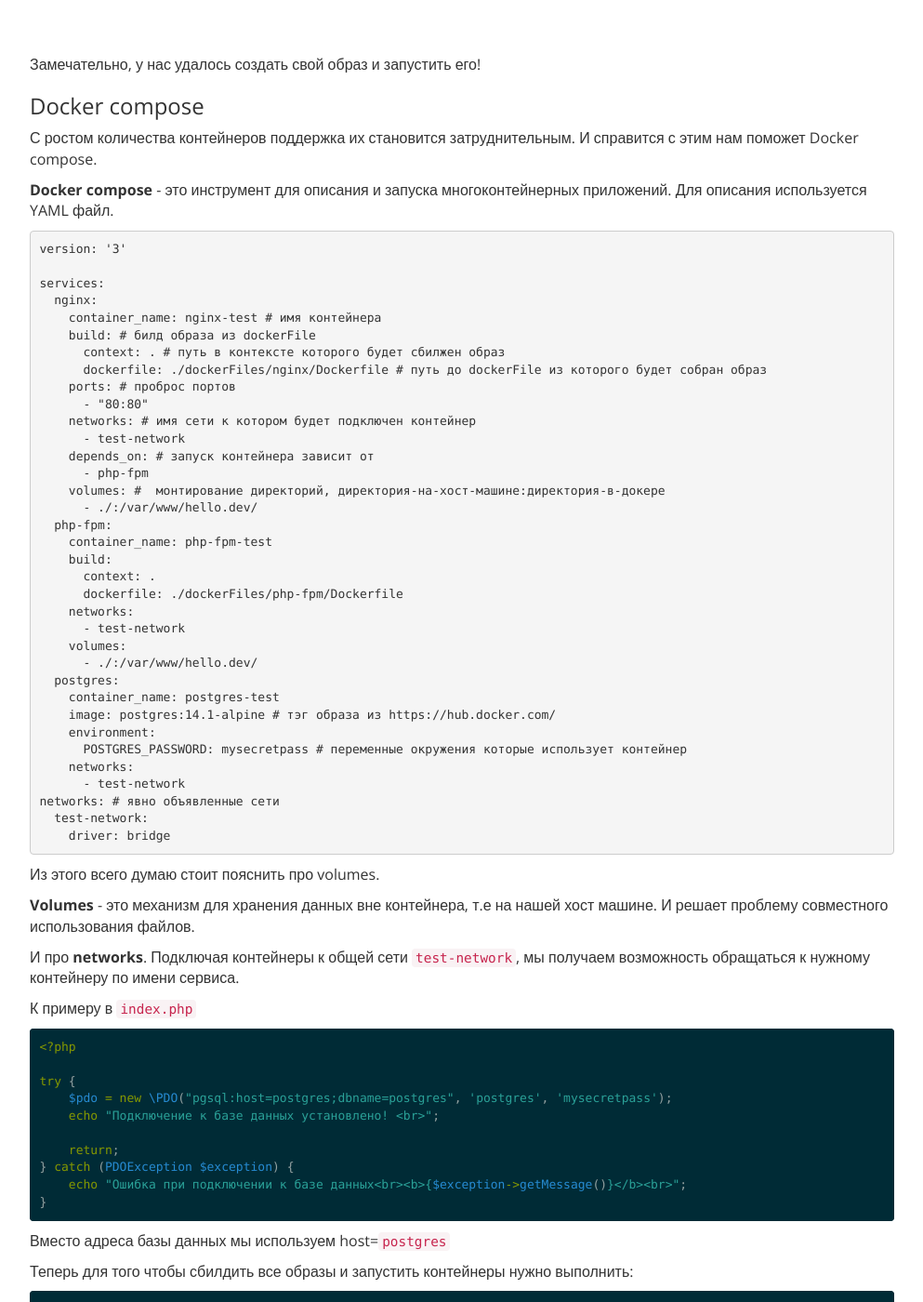
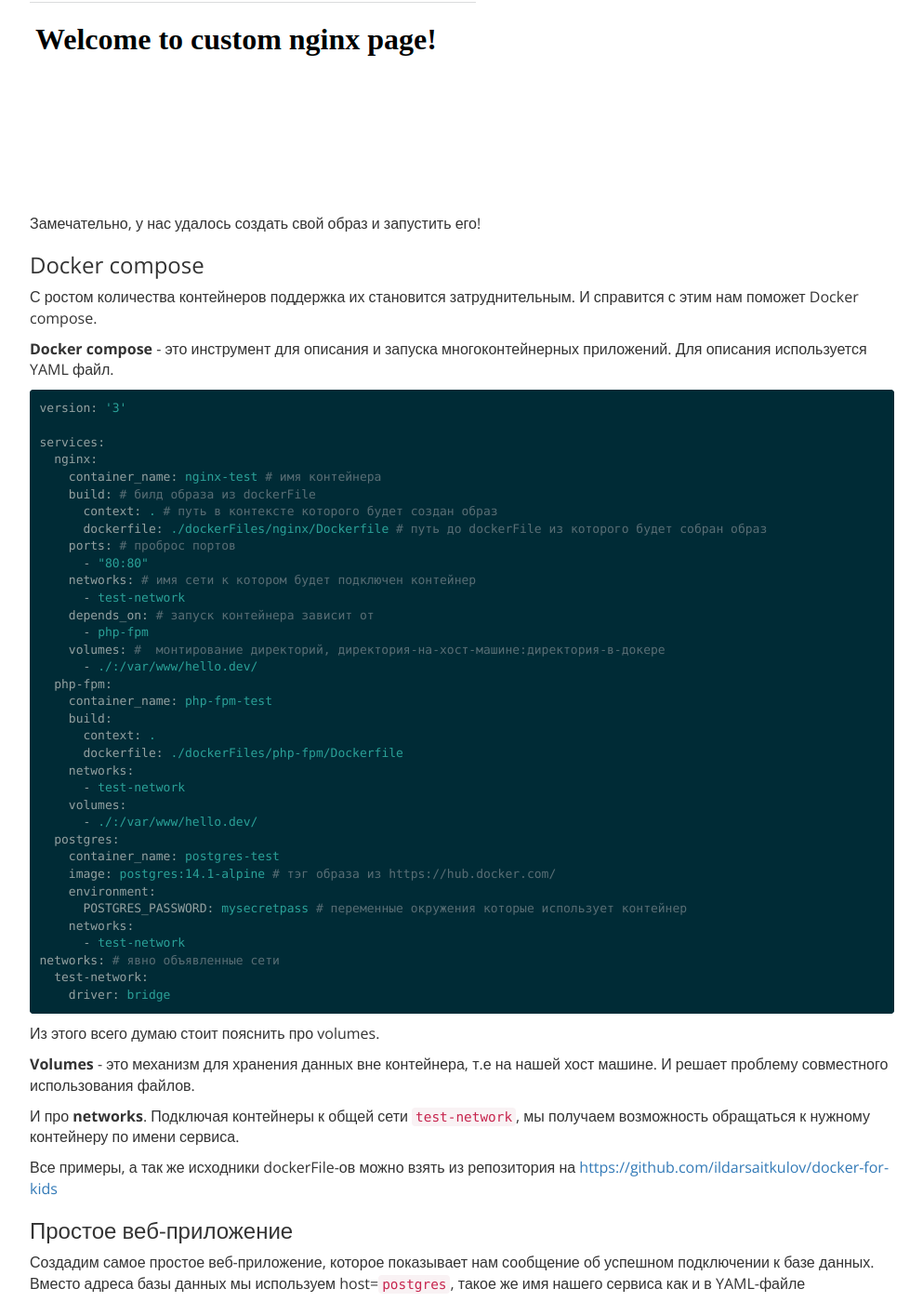
Before and after one commit to ildarsaitkulov/ildarsaitkulov.github.io, a Jekyll site: the page built from _posts/2021-11-19-docker-for-kids.md, in a window 1280 px wide and 1400 px high, scrolled down 2819 px. Shown: the whole window at 93% size, without its empty margins (143-1136 px from the left). Built offline with Jekyll 4.4.1, drawn with Linux system fonts in a browser that asks for light colours; nearby versions of some CDN libraries; comment, search, counter and statistics services are not loaded; some of the changed text lies outside the part shown.

Commit message:
+ some fixes

````diff
--- a/_posts/2021-11-19-docker-for-kids.md
+++ b/_posts/2021-11-19-docker-for-kids.md
@@ -54,7 +54,7 @@
 
 ### Создание собственных образов
 
-А давайте попробуем создать свой образ взяв за основу `nginx:latest`?
+А давайте попробуем создать свой образ, взяв за основу `nginx:latest`?
 
 Докер умеет создавать образ читая текстовые команды записанный в файл, этот файл называется **Dockerfile**
 
@@ -69,10 +69,10 @@
 {% endhighlight %}
 
 - `FROM` - задаёт базовый (родительский) образ, должен идти первой командой
-- `RUN` - выполняет команду и создаёт слой образа. Используется для установки в контейнер пакетов
-- `COPY` - копирует в контейнер файлы и директории
+- `RUN` - выполняет команду и создаёт слой образа
+- `COPY` - копирует в контейнер файлы
 
-Стандартная welcome-страница nginx-а заменяется на `nginx-custom-welcome-page.html`
+С помощью команды `COPY` мы заменяем стандартную welcome-страницу nginx-а на:
 ```html
 <!DOCTYPE html>
 <html>
@@ -84,7 +84,7 @@
 
 [Подробнее об этих и других командах тут](https://docs.docker.com/engine/reference/builder/)
 
-И давайте сбилдим наш докер образ из Dockerfile:
+И давайте создадим наш докер образ из Dockerfile:
 
 
 ```bash
@@ -115,14 +115,14 @@
 
 - `-t nginx_custom:latest` - это имя будущего образа, latest - это tag
 - `-f /opt/src/docker-for-kids/dockerFiles/nginx-custom/Dockerfile` - путь до Dockerfile
-- `/opt/src/docker-for-kids` - директория в контексте которого будет сбилжен образ
+- `/opt/src/docker-for-kids` - директория в контексте которого будет создан образ
 
 И запустим:
 
 ```bash
 $ docker run -p 8080:80 nginx_custom:latest
 ```
-![enter image description here](https://ildarsaitkulov.github.io/assets/img/posts/docker-for-kids/php-server-hello.png "enter image title here")
+![enter image description here](https://ildarsaitkulov.github.io/assets/img/posts/docker-for-kids/nginx-hello-custom.png "enter image title here")
 
 Замечательно, у нас удалось создать свой образ и запустить его!
 
@@ -132,14 +132,14 @@
 
 **Docker compose** - это инструмент для описания и запуска многоконтейнерных приложений. Для описания используется YAML файл.
 
-```YAML
+{% highlight YAML %}
 version: '3'
 
 services:
   nginx:
     container_name: nginx-test # имя контейнера
     build: # билд образа из dockerFile
-      context: . # путь в контексте которого будет сбилжен образ
+      context: . # путь в контексте которого будет создан образ
       dockerfile: ./dockerFiles/nginx/Dockerfile # путь до dockerFile из которого будет собран образ
     ports: # проброс портов
       - "80:80"
@@ -168,7 +168,7 @@
 networks: # явно объявленные сети
   test-network:
     driver: bridge
-```
+{% endhighlight %}
 
 Из этого всего думаю стоит пояснить про volumes.
 
@@ -176,7 +176,14 @@
 
 И про **networks**. Подключая контейнеры к общей сети `test-network`, мы получаем возможность обращаться к нужному контейнеру по имени сервиса.
 
-К примеру в `index.php`
+Все примеры, а так же исходники dockerFile-ов можно взять из репозитория на [https://github.com/ildarsaitkulov/docker-for-kids](https://github.com/ildarsaitkulov/docker-for-kids)
+
+### Простое веб-приложение
+
+Создадим самое простое веб-приложение, которое показывает нам сообщение об успешном подключении к базе данных.
+Вместо адреса базы данных мы используем host=`postgres`, такое же имя нашего сервиса как и в YAML-файле
+
+`index.php`
 ```php
 <?php
 
@@ -190,23 +197,24 @@
 }
 ```
 
-Вместо адреса базы данных мы используем host=`postgres`
 
-
-Теперь для того чтобы сбилдить все образы и запустить контейнеры нужно выполнить:
+Теперь, для того чтобы создать все образы и запустить контейнеры нужно выполнить:
 
 ```bash
 docker-compose up --build
 ```
 
+<br>
+Выполним наш `index.php`
 
-Выполним наш `index.php`
 ![enter image description here](https://ildarsaitkulov.github.io/assets/img/posts/docker-for-kids/index-pdo.png "enter image title here")
 
 И увидим успешное соединение с базой данных!
 
 Как и обещал в одной лишь командой мы развернули все сервисы, и это можно сделать где угодно, нужен только докер, и везде у вас будет единое окружение!
 
+В этой статье мы разобрались с основами работы с docker, развернули простое веб-приложение с использованием php-fpm + nginx + postgres.
+
 Докер отличный инструмент для быстрого развертывания, деплоя, тестирования. Подробнее можно почитать на [официальном сайте](https://www.docker.com/).
 
-Примеры из статьи, а так же исходники dockerFile-ов можно взять из репозитория на [https://github.com/ildarsaitkulov/docker-for-kids](https://github.com/ildarsaitkulov/docker-for-kids)
+Примеры из статьи для самостоятельного повторения [https://github.com/ildarsaitkulov/docker-for-kids](https://github.com/ildarsaitkulov/docker-for-kids)
````
